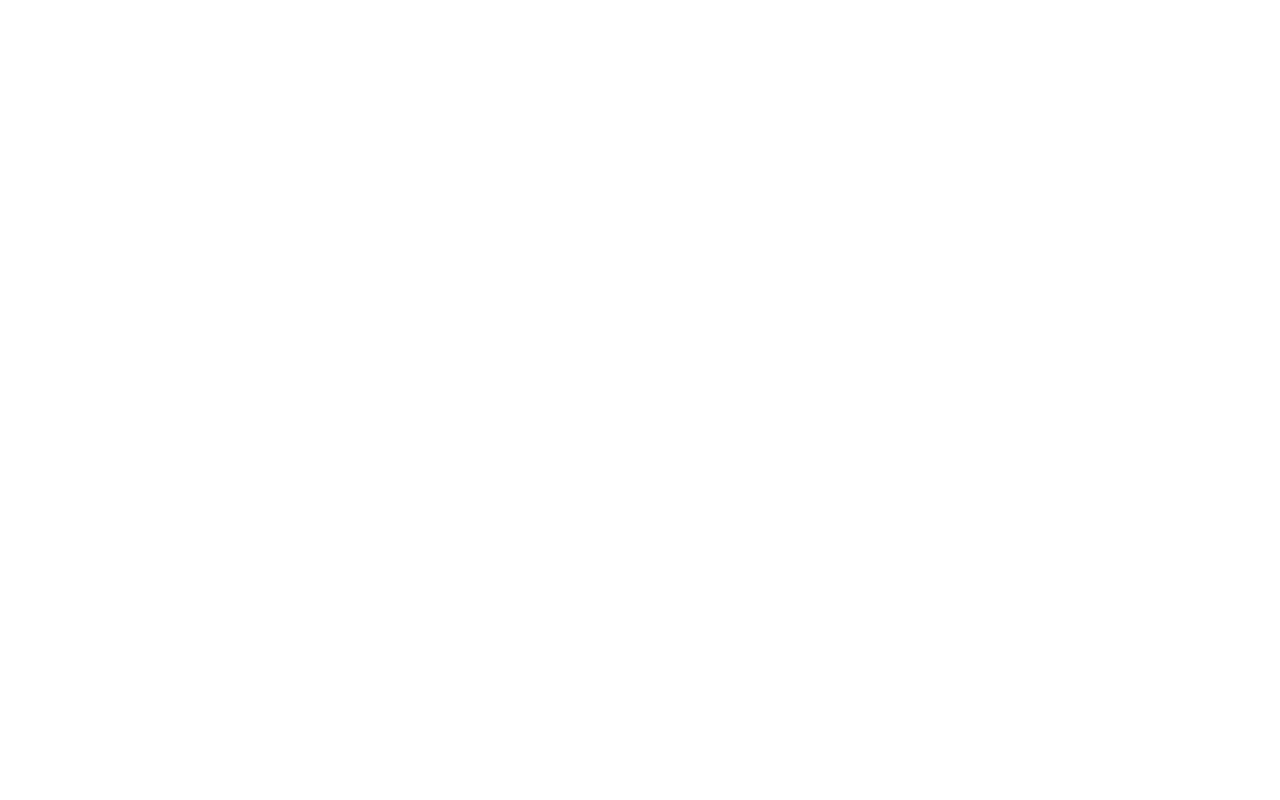
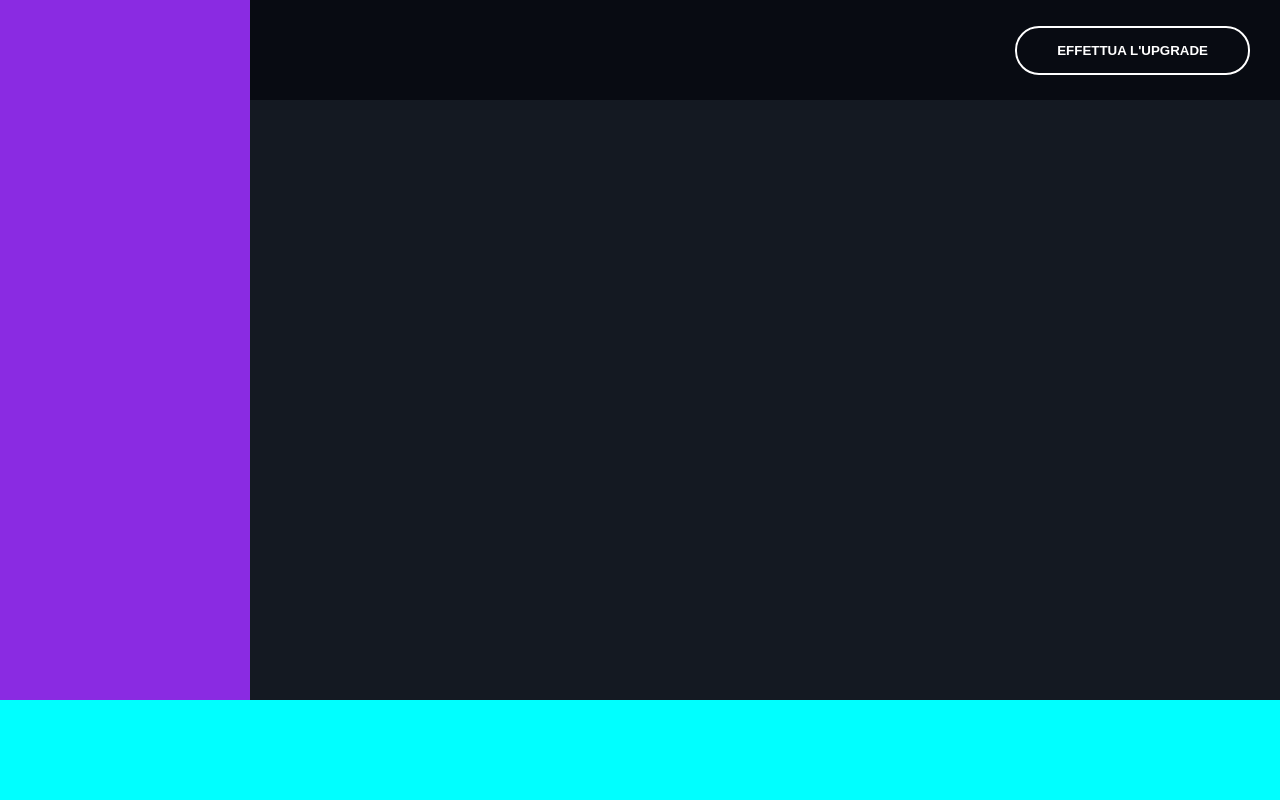
Before and after one commit to giovannimariaciclosi/html-css-spotifyweb, a plain HTML site: page index.html in a window 1280 px wide. Drawn offline with Linux system fonts and the light colour scheme.

Commit message:
feat: test layout

```diff
--- a/css/style.css
+++ b/css/style.css
@@ -7,3 +7,66 @@
 body {
   font-family: 'Montserrat', sans-serif;
 }
+
+/* test elementi principali */
+
+.container {
+  height: 100vh;
+  margin: 0 auto;
+  /* test */
+}
+
+.top-container {
+  display: flex;
+    /* test */
+}
+
+#navbar {
+  width: 250px;
+  height: calc(100vh - 100px);
+  background-color: blueviolet;
+  /* test */
+}
+
+main {
+  height: calc(100vh - 100px);
+  width: calc(100% - 250px);
+
+  overflow: auto;
+
+  background-color: #141922;
+  /* test */
+}
+
+.control-bar {
+  height: 100px;
+  background-color: aqua;
+/* test */
+}
+
+/* /test */
+
+/* premium section */
+
+.premium-upgrade {
+  height: 100px;
+
+  display: flex;
+  justify-content: flex-end;
+  align-items: center;
+
+
+  background-color: #080b12;
+}
+
+.upgrade-btn {
+  margin-right: 30px;
+  padding: 15px 40px;
+  font-weight: 700;
+  border: 2px solid #FFFFFF;
+  border-radius: 24px;
+  background-color: transparent;
+  color: white;
+}
+
+/* /premium section */
--- a/index.html
+++ b/index.html
@@ -16,5 +16,45 @@
 </head>
 <body>
 
+  <div class="container">
+
+    <div class="top-container">
+      <header id="navbar">
+
+      </header>
+
+      <main>
+
+        <div class="premium-upgrade">
+          <button class="upgrade-btn">EFFETTUA L'UPGRADE</button>
+        </div>
+
+        <div class="main-section">
+          <div class="main-navbar">
+
+          </div>
+
+          <div class="recently-played">
+
+          </div>
+
+          <div class="created-for-you">
+
+          </div>
+
+          <div class="popular-artists">
+
+          </div>
+        </div>
+
+      </main>
+    </div>
+
+
+    <div class="control-bar">
+
+    </div>
+  </div>
+
 </body>
 </html>
```
